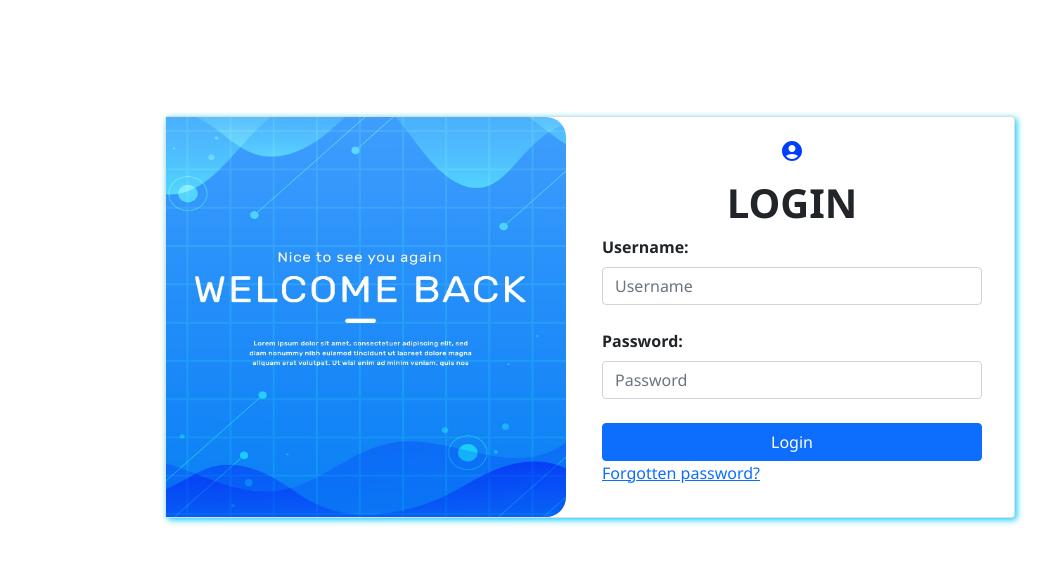
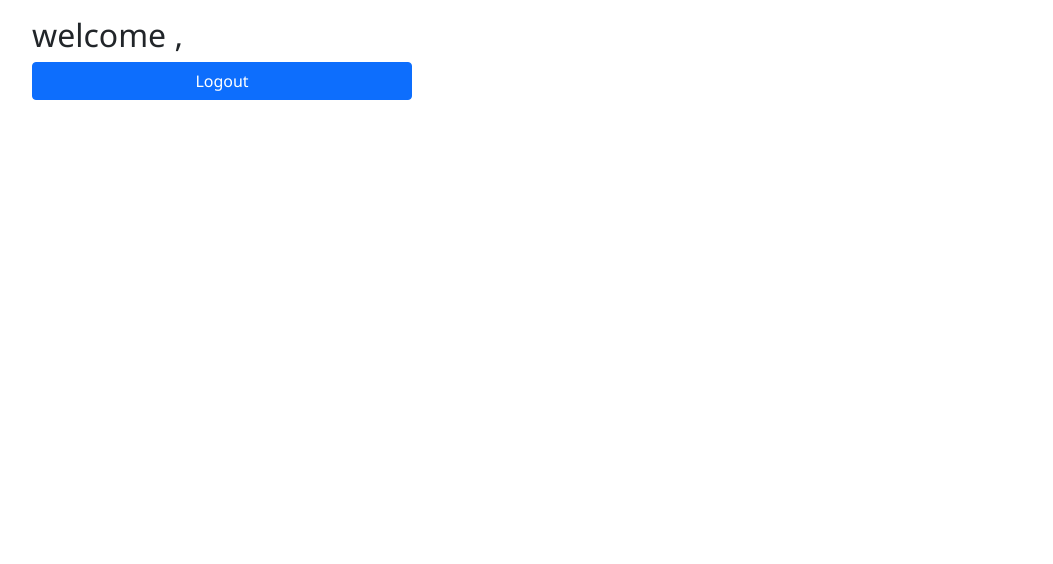
Before and after one commit to WAKJithmini/React-Login-Page, a React (Create React App) app: page /home in a window 1280 px wide. Shown: the top 564 px of the page, without its empty margins (50-1103 px from the left). Built offline with nearby package versions, Linux system fonts and the light colour scheme.

Commit message:
changes in routers

```diff
--- a/src/Components/Home.js
+++ b/src/Components/Home.js
@@ -1,26 +1,23 @@
 import React , {useState} from 'react'
 import LoginForm from './LoginForm'
-import { Link , Navigate} from 'react-router-dom'
+import { Link } from 'react-router-dom'
 import {  Button } from 'react-bootstrap'
 
 const Home = () => {
+
     const [user, setUser] = useState({name:""});
     const [error, setError] = useState("");
 
-    const Login =details =>{
-        <Navigate to="/home"/>
-        console.log(details);}
     const Logout =() => {
-         setUser({username:""});
+         setUser({name:""});
          setError("");
        }
 
 	return (
-
 		<div className="App">
-      {(user.name !=="") ? (
+      {(user.name =="") ? (
         <div className="welcome">
-          <h2>welcome ,<span>{user.name}</span></h2>
+          <h2>welcome ,{user.name}</h2>
           <Link to='/'>
 				  <Button
 					  className=' loginButton'
--- a/src/Components/LoginForm.js
+++ b/src/Components/LoginForm.js
@@ -1,14 +1,14 @@
 import React, {useState} from 'react'
-import { Link,Navigate } from 'react-router-dom'
+import { Link,useNavigate } from 'react-router-dom'
 import {  } from 'react-router-dom'
 import { Form, Button, Row, Col, Card, Image } from 'react-bootstrap'
 import loginImage from './Logo.jpg'
 import './login.css'
 import AccountCircleIcon from '@mui/icons-material/AccountCircle';
-import Home from './Home'
 
 function LoginForm()  {
 
+	let navigate = useNavigate();
     const [details, setDetails] = useState({name:"", password:""});
 
     const submitHandler = e =>{
@@ -17,20 +17,13 @@ function LoginForm()  {
 
     }
 
-	const adminUser ={ // the place where we chack the login details
-        password:"admin@123"
-       }
+       const [error, setError] = useState("");
 
-       const [user, setUser] = useState({name:""});
-       const [error, setError] = useState("");
        const Login =details =>{
        console.log(details);
 
-       if(details.password === adminUser.password){
-			console.log("Logged in");
-			setUser({
-				name:details.name
-			});
+       if(details.password !== '' && details.password !== '' ){
+		navigate("home/");
 
             }else{
             console.log("details don't match");
@@ -76,7 +69,7 @@ function LoginForm()  {
 								</Form.Group>
                                 <br/>
 
-									<Button onClick={()=>{}}
+									<Button
 										className=' loginButton'
 										type='submit'
 										variant='primary'
--- a/src/index.js
+++ b/src/index.js
@@ -3,6 +3,7 @@ import ReactDOM from 'react-dom';
 import './index.css';
 import App from './App';
 import reportWebVitals from './reportWebVitals';
+import { BrowserRouter as Router } from "react-router-dom";
 
 import 'bootstrap/dist/css/bootstrap.css';
 
```
Lines whose indentation alone changed are shown as unchanged.
